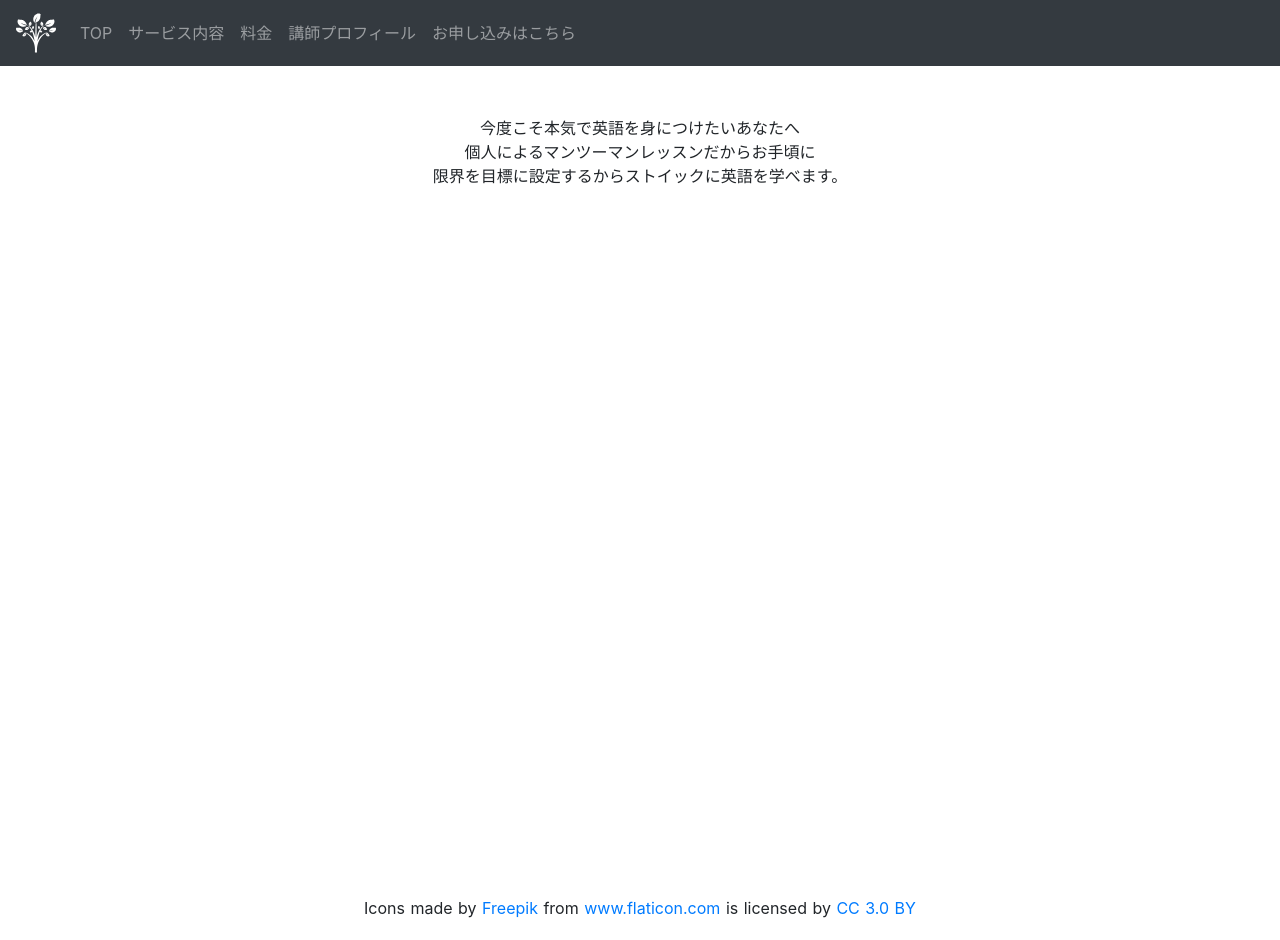
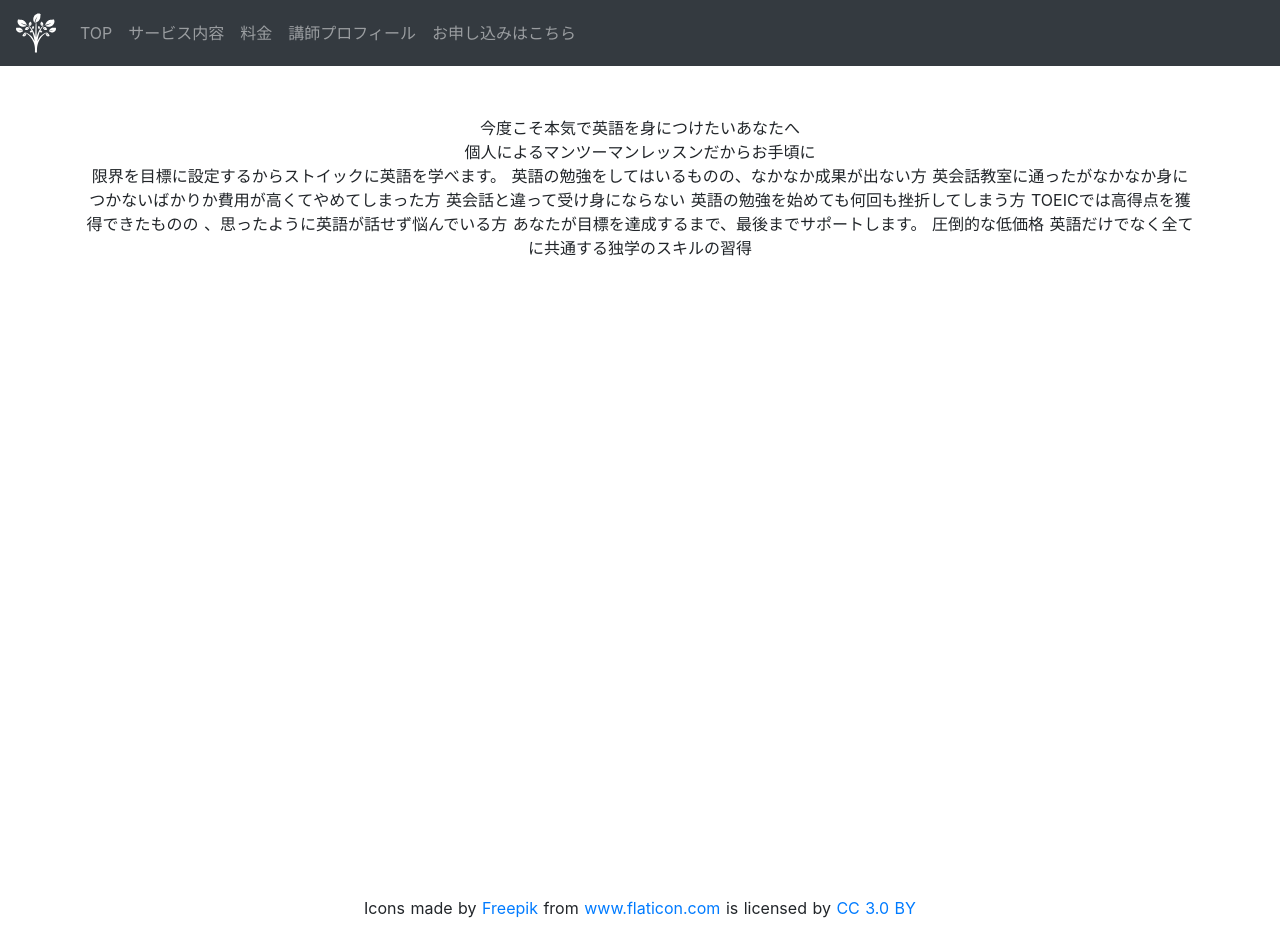
Before and after one commit to masalennon/myEnglish, a Nuxt app: page / in a window 1280 px wide. Built offline with nearby package versions, Linux system fonts and the light colour scheme.

Commit message:
the end of today's work commit, added some sentences in the top page, deleted side scroll bar

```diff
--- a/layouts/default.vue
+++ b/layouts/default.vue
@@ -1,6 +1,6 @@
 <template>
   <div>
-	<b-navbar class="sticky-top" toggleable="md" type="dark" variant="dark">
+	<b-navbar class="sticky-top additional" toggleable="md" type="dark" variant="dark">
 
 	  <b-navbar-toggle target="nav_collapse"></b-navbar-toggle>
 
@@ -57,6 +57,8 @@ h1 {
   text-align: center;
 }
 
+body {
+}
 
 
 
@@ -70,6 +72,7 @@ article .life-advice {
   padding-left: 0px;
   padding-right: 0px;
   padding-top: 50px;
+  overflow-x: hidden;
 }
 
 .copyright {
--- a/pages/content.vue
+++ b/pages/content.vue
@@ -26,7 +26,7 @@
 
   <main class="main-container">
 	<article>
-	  <div class="row">
+	  <div class="row row--extend">
 		<div class="col-md-12">
 		  <h1 class="">
 			一人一人に学習カリキュラムを作成。<br>
@@ -43,7 +43,7 @@
 		</div>
 	  </div>
 
-	  <div class="life-advice">
+	  <div class="life-advice row--extend">
 		<h1>
 		  学習を続けていくために<br>
 		</h1>
@@ -83,7 +83,7 @@
 	  </div>
 
 
-	  <div class="">
+	  <div class="online-support row--extend">
 		<h1 class="">
 		  毎日の学習を支えるオンラインサポート。
 		</h1>
@@ -160,9 +160,9 @@ h1 {
 }
 
 .life-advice {
-  margin-bottom: 40px;
   background: linear-gradient(to bottom, #fff 0, #f6f6f6 150px);
   padding-bottom: 60px;
+  padding-top: 40px;
 }
 
 .life-advice-paragraph {
@@ -171,8 +171,8 @@ h1 {
 }
 
 .online-support {
-  margin-bottom: 60px;
-  height: 700px;
+  padding-top: 40px;
+  background: linear-gradient(to top, #fff 0, #f6f6f6 150px);
 }
 
 .online-support-paragraph {
@@ -180,8 +180,7 @@ h1 {
 }
 .unnecessary-eikaiwa {
   padding-bottom: 60px;
-  background: linear-gradient(to bottom, #fff 0, #f6f6f6 150px);
-  padding-top: 40px;
+  margin-top: 50px;
 }
 .unnecessary-eikaiwa-paragraph {
 
@@ -242,4 +241,10 @@ h4 {
   margin-bottom: 30px;
 }
 
+.row--extend {
+  width: 100% !important;
+  margin-right: 0px !important;
+  margin-left: 0px !important;
+}
+
 </style>
--- a/pages/index.vue
+++ b/pages/index.vue
@@ -4,6 +4,21 @@
 	  今度こそ本気で英語を身につけたいあなたへ<br>
 	  個人によるマンツーマンレッスンだからお手頃に<br>
 	  限界を目標に設定するからストイックに英語を学べます。
+	  英語の勉強をしてはいるものの、なかなか成果が出ない方
+	  英会話教室に通ったがなかなか身につかないばかりか費用が高くてやめてしまった方
+	  英会話と違って受け身にならない
+	  英語の勉強を始めても何回も挫折してしまう方
+	  TOEICでは高得点を獲得できたものの 、思ったように英語が話せず悩んでいる方
+	  あなたが目標を達成するまで、最後までサポートします。
+	  圧倒的な低価格
+	  英語だけでなく全てに共通する独学のスキルの習得
+
+
+
+
+
+
+
 
 	</div>
 
--- a/pages/profile.vue
+++ b/pages/profile.vue
@@ -1,7 +1,7 @@
 <template>
   <section class="container">
     <div>
-	  <p class="row">
+	  <p class="profile">
 		1993年生まれ。慶應義塾大学経済学部卒。<br>
 		独学で慶應義塾大学、東京外国語大学に合格。<br>
 		大学四年時に独学で英会話の勉強を始め、<br>
@@ -16,11 +16,9 @@
 </template>
 
 <script>
-import AppLogo from '~/components/AppLogo.vue'
 
 export default {
   components: {
-    AppLogo
   },
   data () {
         return {
```
